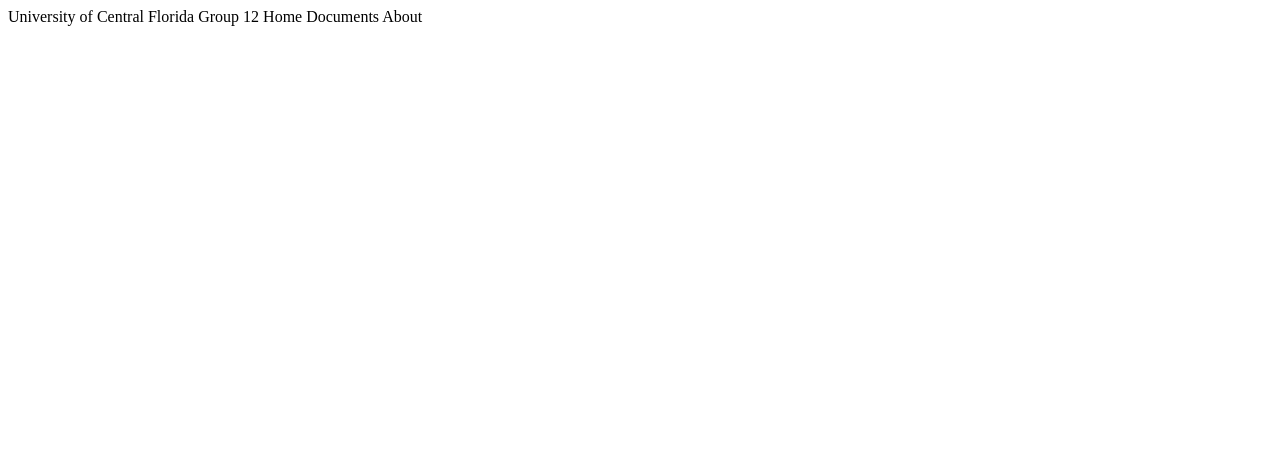
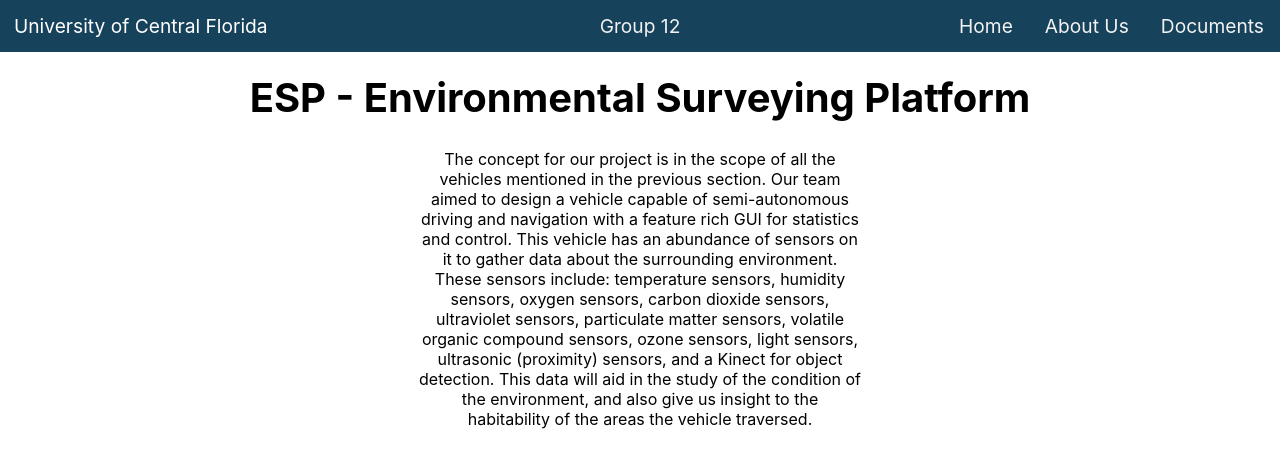
Before and after one commit to Chapanata/Group12-Website, a plain HTML site: page index.html in a window 1280 px wide. Drawn offline with Linux system fonts and the light colour scheme.

Commit message:
Added more stuff

```diff
--- a/index.html
+++ b/index.html
@@ -1,19 +1,38 @@
 <html>
   <head>
-        <meta charset="utf-8">
+    <meta charset="utf-8" />
     <title>ESP - Environmental Surveying Platform</title>
-        <link rel="stylesheet" href="styles.css">
+    <link rel="stylesheet" href="styles.css" />
   </head>
   <body>
     <header>
-        <div>
-            <a>University of Central Florida</a>
-            <a>Group 12</a>
+      <div class="top-nav">
+        <a style="color: white; padding: 14px; float: left"
+          >University of Central Florida</a
+        >
+        <a class="top-nav-centered">Group 12</a>
+
+        <a>Documents</a>
+        <a>About Us</a>
         <a>Home</a>
-            <a>Documents</a>
-            <a>About</a>
       </div>
     </header>
+
+    <div class="overview">
+      <h1>ESP - Environmental Surveying Platform</h1>
+      <p>
+        The concept for our project is in the scope of all the vehicles
+        mentioned in the previous section. Our team aimed to design a vehicle
+        capable of semi-autonomous driving and navigation with a feature rich
+        GUI for statistics and control. This vehicle has an abundance of
+        sensors on it to gather data about the surrounding environment. These
+        sensors include: temperature sensors, humidity sensors, oxygen sensors,
+        carbon dioxide sensors, ultraviolet sensors, particulate matter sensors,
+        volatile organic compound sensors, ozone sensors, light sensors,
+        ultrasonic (proximity) sensors, and a Kinect for object detection. This data will aid
+        in the study of the condition of the environment, and also give us
+        insight to the habitability of the areas the vehicle traversed.
+      </p>
+    </div>
   </body>
-
 </html>
--- a/styles.css
+++ b/styles.css
@@ -0,0 +1,47 @@
+html {
+  font-family: -apple-system, BlinkMacSystemFont, sans-serif;
+}
+body {
+  background-color: #fff;
+}
+.top-nav {
+  background-color: #16425b;
+  position: absolute;
+  width: 100%;
+  top: 0;
+  left: 0;
+}
+
+.top-nav a {
+  float: right;
+  color: #f2f2f2;
+  text-align: center;
+  padding: 14px 16px;
+  text-decoration: none;
+  font-size: 1.2rem;
+}
+
+.top-nav-centered {
+  float: none;
+  position: absolute;
+  top: 50%;
+  left: 50%;
+  transform: translate(-50%, -50%);
+}
+
+.overview {
+  padding-top: 3%;
+  display: inline-block;
+  width: 100%;
+  text-align: center;
+}
+
+.overview h1 {
+  font-size: 2.5rem;
+}
+
+.overview p {
+  margin-left: auto;
+  margin-right: auto;
+  width: 35%;
+}
```
Lines whose indentation alone changed are shown as unchanged.
